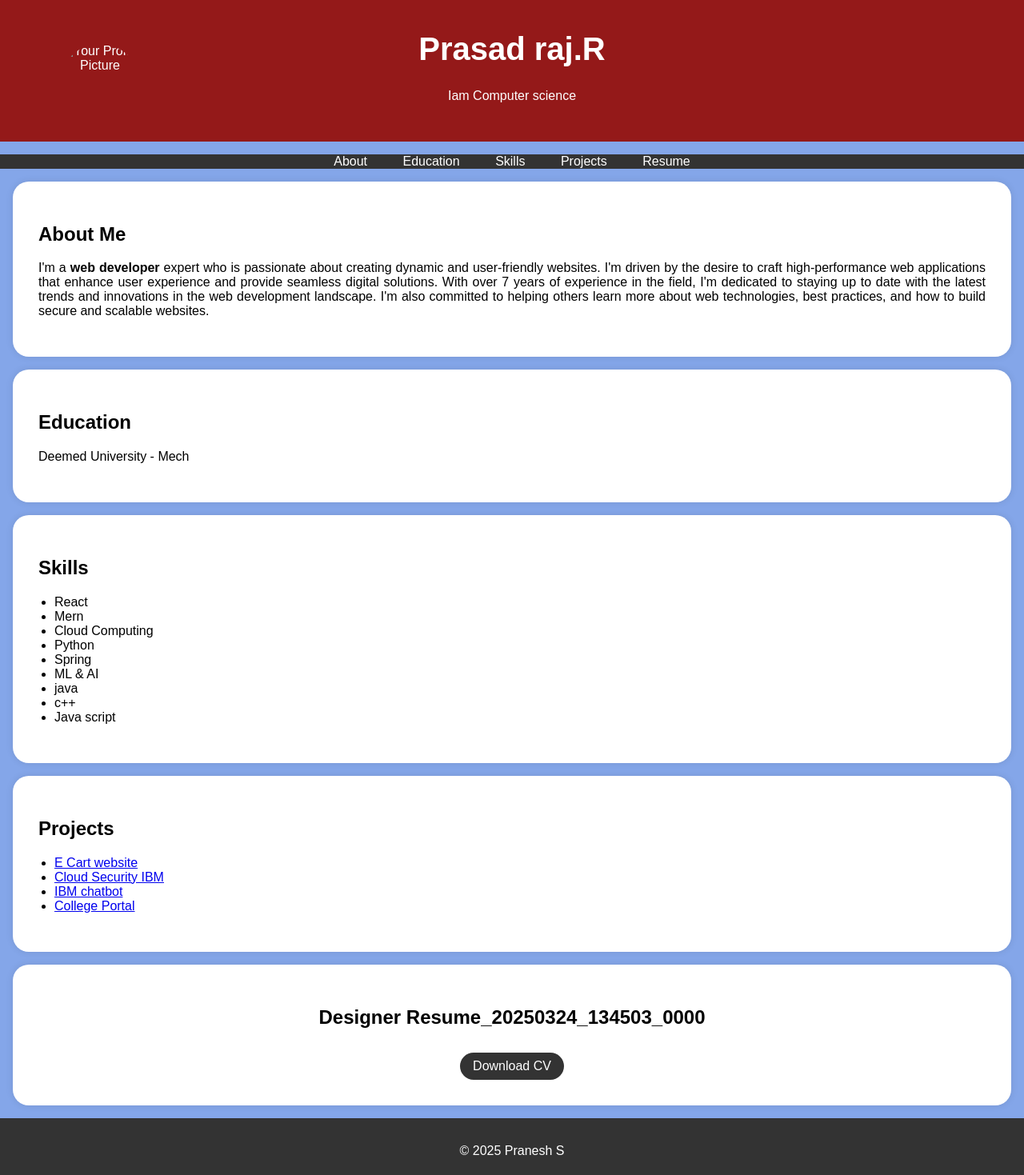
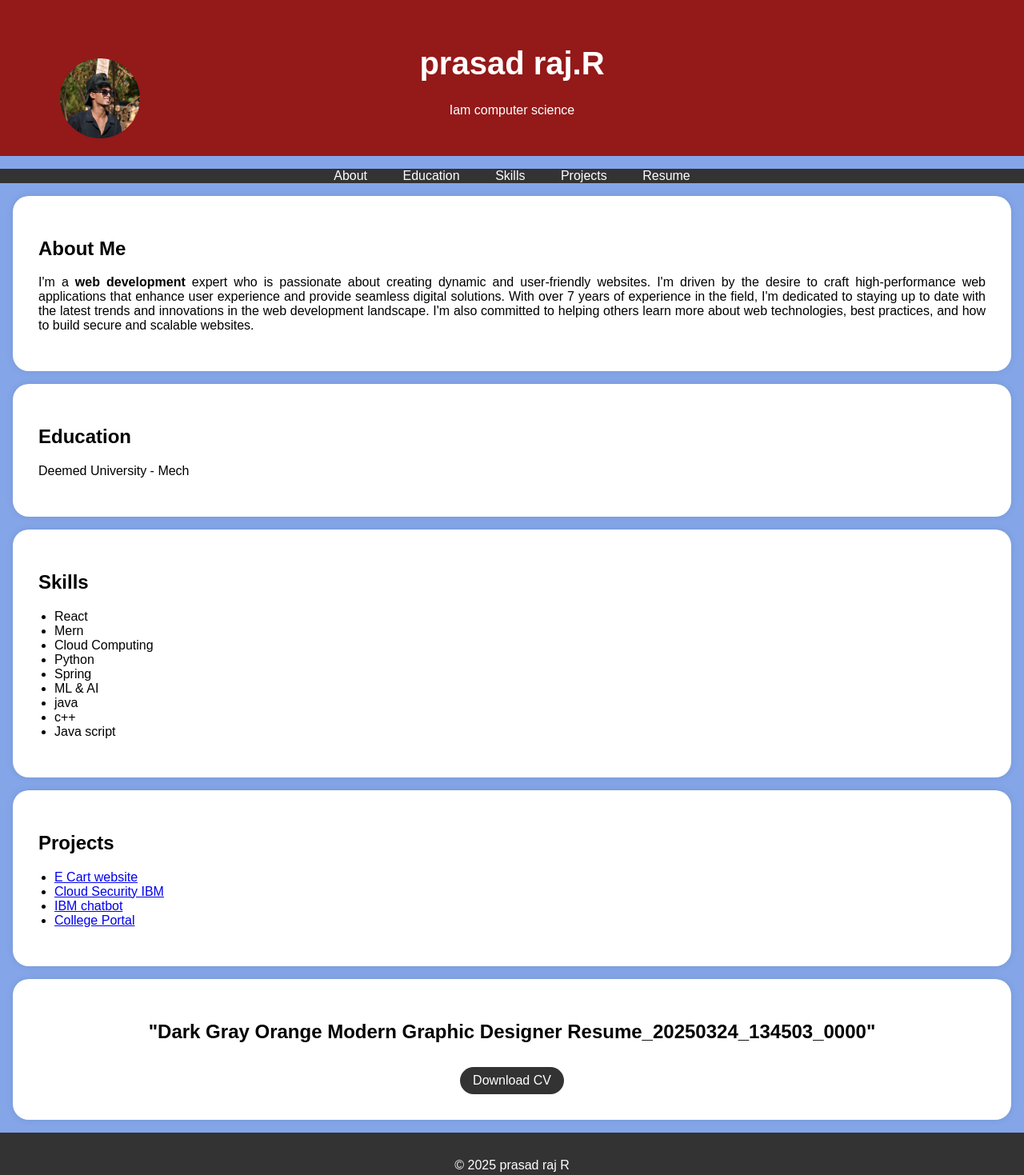
Before and after one commit to prasad7336/Digital-portfolio-, a plain HTML site: page index.html in a window 1280 px wide. Shown: the part 20-1489 px from the top of the page at 80% size. Drawn offline with Linux system fonts and the light colour scheme.

Commit message:
Add files via upload

```diff
--- a/index.html
+++ b/index.html
@@ -1,4 +1,4 @@
-<!DOCTYPE html>
+mom<!DOCTYPE html>
 <html>
 <head>
     <title>Portfolio</title>
@@ -95,9 +95,9 @@
     <header>
         <div class="header-content">
             <!-- Add your profile picture here -->
-            <img src="passport photo.jpg" alt="Your Profile Picture" class="profile-picture">
-            <h1>Prasad raj.R</h1>
-            <p>Iam Computer science </p>
+            <img src="IMG_20250313_132839.jpg" alt="Your Profile Picture" class="profile-picture">
+            <h1>prasad raj.R</h1>
+            <p>Iam computer science </p>
         </div>
     </header>
 
@@ -115,7 +115,7 @@
     <section id="about">
         <div class="section-content">
             <h2>About Me</h2>
-            <p>I'm a <b> web developer</b> expert who is passionate about creating dynamic and user-friendly websites.
+            <p>I'm a <b>web development</b> expert who is passionate about creating dynamic and user-friendly websites.
                 I'm driven by the desire to craft high-performance web applications that enhance user experience and provide
                  seamless digital solutions. With over 7 years of experience in the field, I'm dedicated to staying up to date
                  with the latest trends and innovations in the
@@ -168,15 +168,15 @@
 
         <div class="section-content">
             <center>
-            <h2>Designer Resume_20250324_134503_0000</h2>
-            <a href="Designer Resume_20250324_134503_0000" target="_blank" class="download-button">Download CV</a>
+            <h2>"Dark Gray Orange Modern Graphic Designer Resume_20250324_134503_0000"</h2>
+            <a href="Dark Gray Orange Modern Graphic Designer Resume_20250324_134503_0000.png" target="_blank" class="download-button">Download CV</a>
         </center>
         </div>
 
     </section>
 
     <footer>
-        <p>&copy; 2025 Pranesh S</p>
+        <p>&copy; 2025 prasad raj R</p>
     </footer>
 
     <script>
```
